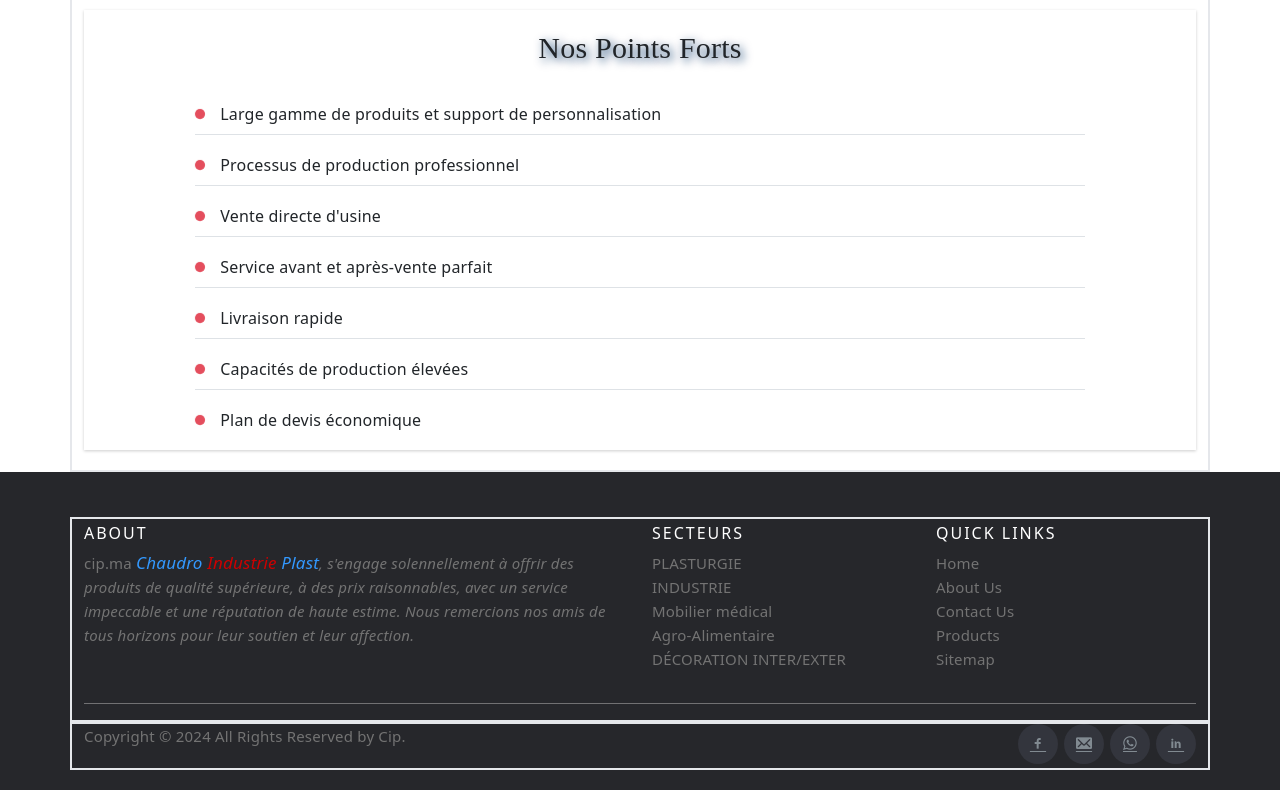
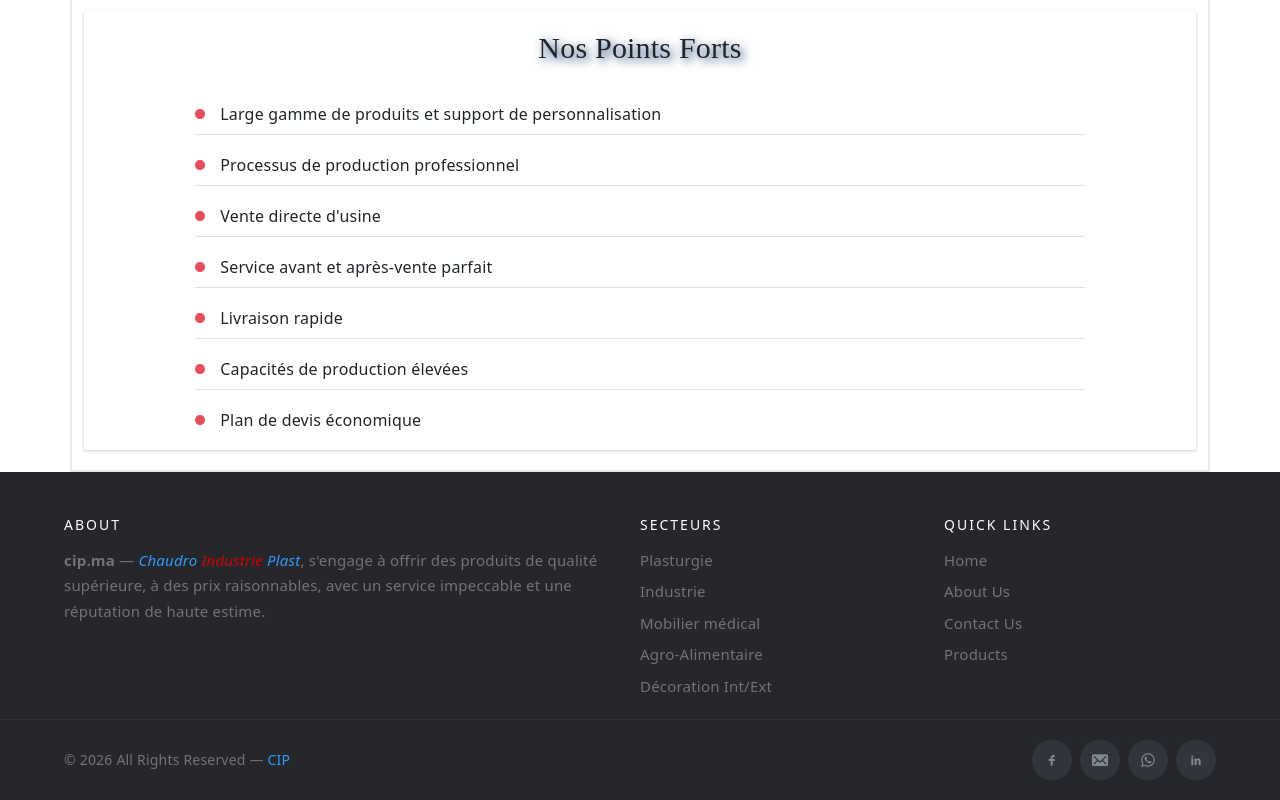
Before and after one commit to youssef-assad/cip_2222, a React (Vite) app: page /about in a window 1280 px wide. Shown: the part 1442-2242 px from the top of the page. Built offline with nearby package versions, Linux system fonts and the light colour scheme.

Commit message:
best footer

```diff
--- a/src/components/footer/Footer.jsx
+++ b/src/components/footer/Footer.jsx
@@ -1,125 +1,92 @@
 import React from "react";
+import { Link } from "react-router-dom";
 import "./footer.css";
-import { Link } from "react-router-dom";
+
+const sectors = [
+  { label: "Plasturgie", to: "/" },
+  { label: "Industrie", to: "/" },
+  { label: "Mobilier médical", to: "/" },
+  { label: "Agro-Alimentaire", to: "/" },
+  { label: "Décoration Int/Ext", to: "/" },
+];
+
+const quickLinks = [
+  { label: "Home", to: "/" },
+  { label: "About Us", to: "/about" },
+  { label: "Contact Us", to: "/contact" },
+  { label: "Products", to: "/list_products" },
+];
+
+const socialLinks = [
+  { icon: "icon-social-facebook", to: "https://web.facebook.com/abdellah.assad.5", label: "Facebook" },
+  { icon: "icon-envelope", to: "mailto:cip.industrie@gmail.com", label: "Email" },
+  { icon: "icon-whatsapp", to: "https://wa.me/212661946011", label: "WhatsApp" },
+  { icon: "icon-social-linkedin", to: "https://www.linkedin.com/in/abdellah-assad-767970181/", label: "LinkedIn" },
+];
+
 function Footer() {
   return (
     <footer className="site-footer">
-      <div className="container">
-        <div className="row">
-          <div className="col-sm-12 col-md-6">
+      <div className="footer-top">
+        {/* About */}
+        <div className="footer-col footer-about">
           <h6>About</h6>
-            <p className="text-justify">
-              cip.ma{" "}
-              <i>
-                <span>
-                  Chaudro <span className="industrie" >Industrie</span> Plast
+          <p>
+            <strong>cip.ma</strong> —{" "}
+            <em>
+              <span className="brand-name">
+                Chaudro <span className="industrie">Industrie</span> Plast
               </span>
-                , s'engage solennellement à offrir des produits de qualité
-                supérieure, à des prix raisonnables, avec un service impeccable
-                et une réputation de haute estime. Nous remercions nos amis de
-                tous horizons pour leur soutien et leur affection.{" "}
-              </i>
+            </em>
+            , s'engage à offrir des produits de qualité supérieure, à des prix
+            raisonnables, avec un service impeccable et une réputation de haute
+            estime.
           </p>
         </div>
 
-          <div className="col-xs-6 col-md-3">
+        {/* Sectors */}
+        <div className="footer-col">
           <h6>Secteurs</h6>
           <ul className="footer-links">
-              <li>
-                <Link to="http://scanfcode.com/category/front-end-development/">
-                  PLASTURGIE
-                </Link>
+            {sectors.map((s) => (
+              <li key={s.label}>
+                <Link to={s.to}>{s.label}</Link>
               </li>
-              <li>
-                <Link to="http://scanfcode.com/category/back-end-development/">
-                  INDUSTRIE
-                </Link>
-              </li>
-              <li>
-                <Link to="http://scanfcode.com/category/java-programming-language/">
-                  Mobilier médical
-                </Link>
-              </li>
-              <li>
-                <Link to="http://scanfcode.com/category/android/">
-                  Agro-Alimentaire
-                </Link>
-              </li>
-              <li>
-                <Link to="http://scanfcode.com/category/templates/">
-                  DÉCORATION INTER/EXTER
-                </Link>
-              </li>
+            ))}
           </ul>
         </div>
 
-          <div className="col-xs-6 col-md-3">
+        {/* Quick Links */}
+        <div className="footer-col">
           <h6>Quick Links</h6>
           <ul className="footer-links">
-              <li>
-                <Link to="/">Home</Link>
+            {quickLinks.map((l) => (
+              <li key={l.label}>
+                <Link to={l.to}>{l.label}</Link>
               </li>
-              <li>
-                <Link to="/about">About Us</Link>
-              </li>
-              <li>
-                <Link to="/contact">Contact Us</Link>
-              </li>
-              <li>
-                <Link to="/products">Products</Link>
-              </li>
-              <li>
-                <Link to="http://scanfcode.com/sitemap/">Sitemap</Link>
-              </li>
+            ))}
           </ul>
         </div>
       </div>
+
       <hr />
-      </div>
-      <div className="container">
-        <div className="row">
-          <div className="col-md-8 col-sm-6 col-xs-12">
+
+      {/* Bottom bar */}
+      <div className="footer-bottom">
         <p className="copyright-text">
-              Copyright &copy; 2024 All Rights Reserved by
-              <a style={{ textDecoration: "none" }} href="www.cip.ma">
-                {" "}
-                Cip
-              </a>
-              .
+          &copy; {new Date().getFullYear()} All Rights Reserved —{" "}
+          <a href="https://www.cip.ma">CIP</a>
         </p>
-          </div>
 
-          <div className="col-md-4 col-sm-6 col-xs-12">
         <ul className="social-icons">
-              <li>
-                <Link
-                  to="https://web.facebook.com/abdellah.assad.5"
-                  target="_blank"
-                >
-                  <i className="icon-social-facebook"></i>
+          {socialLinks.map((s) => (
+            <li key={s.label}>
+              <Link to={s.to} target="_blank" rel="noopener noreferrer" aria-label={s.label}>
+                <i className={s.icon} />
               </Link>
             </li>
-              <li>
-                <Link to="mailto:cip.industrie@gmail.com" target="_blank">
-                  <i className="icon-envelope"></i>
-                </Link>
-              </li>
-              <li>
-                <Link to="https://wa.me/212661946011" target="_blank">
-                  <i className="icon-whatsapp"></i>
-                </Link>
-              </li>
-              <li>
-                <Link
-                  to="https://www.linkedin.com/in/abdellah-assad-767970181/"
-                  target="_blank"
-                >
-                  <i className="icon-social-linkedin"></i>
-                </Link>
-              </li>
+          ))}
         </ul>
-          </div>
-        </div>
       </div>
     </footer>
   );
--- a/src/components/footer/footer.css
+++ b/src/components/footer/footer.css
@@ -1,177 +1,142 @@
-.site-footer
-{
-  background-color:#26272b;
-  /* background-color: var(--blue-fonce); */
-  padding:45px 0 20px;
-  font-size:15px;
-  line-height:24px;
-  color:#737373;
-}
-.site-footer hr
-{
-  border-top-color:#bbb;
-  opacity:0.5
-}
-.site-footer  span.industrie {
-  color: var(--red);
-  font-size: 17px;
-  /* border-bottom: 2px solid var(--blue-fonce); */
-}
-.site-footer  span {
-  color: var(--blue-clair);
-  font-size: 17px;
-  /* border-bottom: 2px solid var(--blue-fonce); */
+/* ─── Footer base ───────────────────────────────────────── */
+.site-footer {
+  background-color: #26272b;
+  padding: 45px 0 20px;
+  font-size: 15px;
+  line-height: 1.7;
+  color: #737373;
 }
 
-.site-footer hr.small
-{
-  margin:20px 0
+.site-footer hr {
+  border: none;
+  border-top: 1px solid rgba(187, 187, 187, 0.3);
+  margin: 20px 0;
 }
-.site-footer h6
-{
-  color:#fff;
-  font-size:16px;
-  text-transform:uppercase;
-  margin-top:5px;
-  letter-spacing:2px
+
+/* ─── Shared inner layout ───────────────────────────────── */
+.footer-top,
+.footer-bottom {
+  width: 90%;
+  margin-left: auto;
+  margin-right: auto;
 }
-.site-footer a
-{
-  color:#737373;
+
+/* ─── Top grid ──────────────────────────────────────────── */
+.footer-top {
+  display: grid;
+  grid-template-columns: 2fr 1fr 1fr;
+  gap: 2rem;
 }
-.site-footer a:hover
-{
-  color:#3366cc;
-  text-decoration:none;
+
+.footer-col h6 {
+  color: #fff;
+  font-size: 14px;
+  text-transform: uppercase;
+  letter-spacing: 2px;
+  margin-bottom: 14px;
 }
-.footer-links
-{
-  padding-left:0;
-  list-style:none
+
+.footer-about p {
+  color: #737373;
 }
-.footer-links li
-{
-  display:block
+
+.brand-name {
+  color: var(--blue-clair);
+  font-size: 15px;
 }
-.footer-links a
-{
-  color:#737373;
+
+.brand-name .industrie {
+  color: var(--red);
+}
+
+/* ─── Links ─────────────────────────────────────────────── */
+.footer-links {
+  list-style: none;
+  padding: 0;
+  margin: 0;
+  display: flex;
+  flex-direction: column;
+  gap: 6px;
+}
+
+.footer-links a {
+  color: #737373;
   text-decoration: none;
+  transition: color 0.2s;
+}
 
+.footer-links a:hover {
+  color: #3366cc;
 }
-.footer-links a:active,.footer-links a:focus,.footer-links a:hover
-{
-  color:#3366cc;
-  text-decoration:none;
+
+/* ─── Bottom bar ────────────────────────────────────────── */
+.footer-bottom {
+  display: flex;
+  align-items: center;
+  justify-content: space-between;
 }
-.footer-links.inline li
-{
-  display:inline-block
+
+.copyright-text {
+  margin: 0;
+  font-size: 14px;
 }
-.site-footer .social-icons
-{
-  text-align:right
+
+.copyright-text a {
+  color: var(--blue-clair);
+  text-decoration: none;
 }
-.site-footer .social-icons a
-{
-  width:40px;
-  height:40px;
-  line-height:40px;
-  margin-left:6px;
-  margin-right:0;
-  border-radius:100%;
-  background-color:#33353d
+
+/* ─── Social icons ──────────────────────────────────────── */
+.social-icons {
+  list-style: none;
+  padding: 0;
+  margin: 0;
+  display: flex;
+  gap: 8px;
 }
-.copyright-text
-{
-  margin:0
+
+.social-icons a {
+  display: flex;
+  align-items: center;
+  justify-content: center;
+  width: 40px;
+  height: 40px;
+  border-radius: 50%;
+  background-color: #33353d;
+  color: #818a91;
+  font-size: 16px;
+  transition: background-color 0.2s, color 0.2s;
+  text-decoration: none;
 }
-@media (max-width:991px)
-{
-  .site-footer [class^=col-]
-  {
-    margin-bottom:30px
+
+.social-icons a:hover {
+  background-color: #29aafe;
+  color: #fff;
+}
+
+.social-icons .icon-social-facebook:hover { background-color: #3b5998; }
+.social-icons .icon-social-linkedin:hover { background-color: #007bb6; }
+.social-icons .icon-whatsapp:hover        { background-color: #25d366; }
+
+/* ─── Responsive ────────────────────────────────────────── */
+@media (max-width: 768px) {
+  .footer-top {
+    grid-template-columns: 1fr 1fr;
+  }
+
+  .footer-about {
+    grid-column: 1 / -1;
+  }
+
+  .footer-bottom {
+    flex-direction: column;
+    gap: 16px;
+    text-align: center;
   }
 }
-@media (max-width:767px)
-{
-  .site-footer
-  {
-    padding-bottom:0
-  }
-  .site-footer .copyright-text,.site-footer .social-icons
-  {
-    text-align:center
+
+@media (max-width: 480px) {
+  .footer-top {
+    grid-template-columns: 1fr;
   }
 }
-.social-icons
-{
-  padding-left:0;
-  margin-bottom:0;
-  list-style:none
-}
-.social-icons li
-{
-  display:inline-block;
-  margin-bottom:4px
-}
-.social-icons li.title
-{
-  margin-right:15px;
-  text-transform:uppercase;
-  color:#96a2b2;
-  font-weight:700;
-  font-size:13px
-}
-.social-icons a{
-  background-color:#eceeef;
-  color:#818a91;
-  font-size:16px;
-  display:inline-block;
-  line-height:44px;
-  width:44px;
-  height:44px;
-  text-align:center;
-  margin-right:8px;
-  border-radius:100%;
-  -webkit-transition:all .2s linear;
-  -o-transition:all .2s linear;
-  transition:all .2s linear
-}
-.social-icons a:active,.social-icons a:focus,.social-icons a:hover
-{
-  color:#fff;
-  background-color:#29aafe
-}
-.social-icons.size-sm a
-{
-  line-height:34px;
-  height:34px;
-  width:34px;
-  font-size:14px;
-}
-.social-icons i.icon-social-facebook:hover
-{
-  background-color:#3b5998
-}
-.social-icons a.twitter:hover
-{
-  background-color:#00aced
-}
-.social-icons a.linkedin:hover
-{
-  background-color:#007bb6
-}
-.social-icons a.dribbble:hover
-{
-  background-color:#ea4c89
-}
-@media (max-width:767px)
-{
-  .social-icons li.title
-  {
-    display:block;
-    margin-right:0;
-    font-weight:600
-  }
-}
```
Lines whose indentation alone changed are shown as unchanged.
